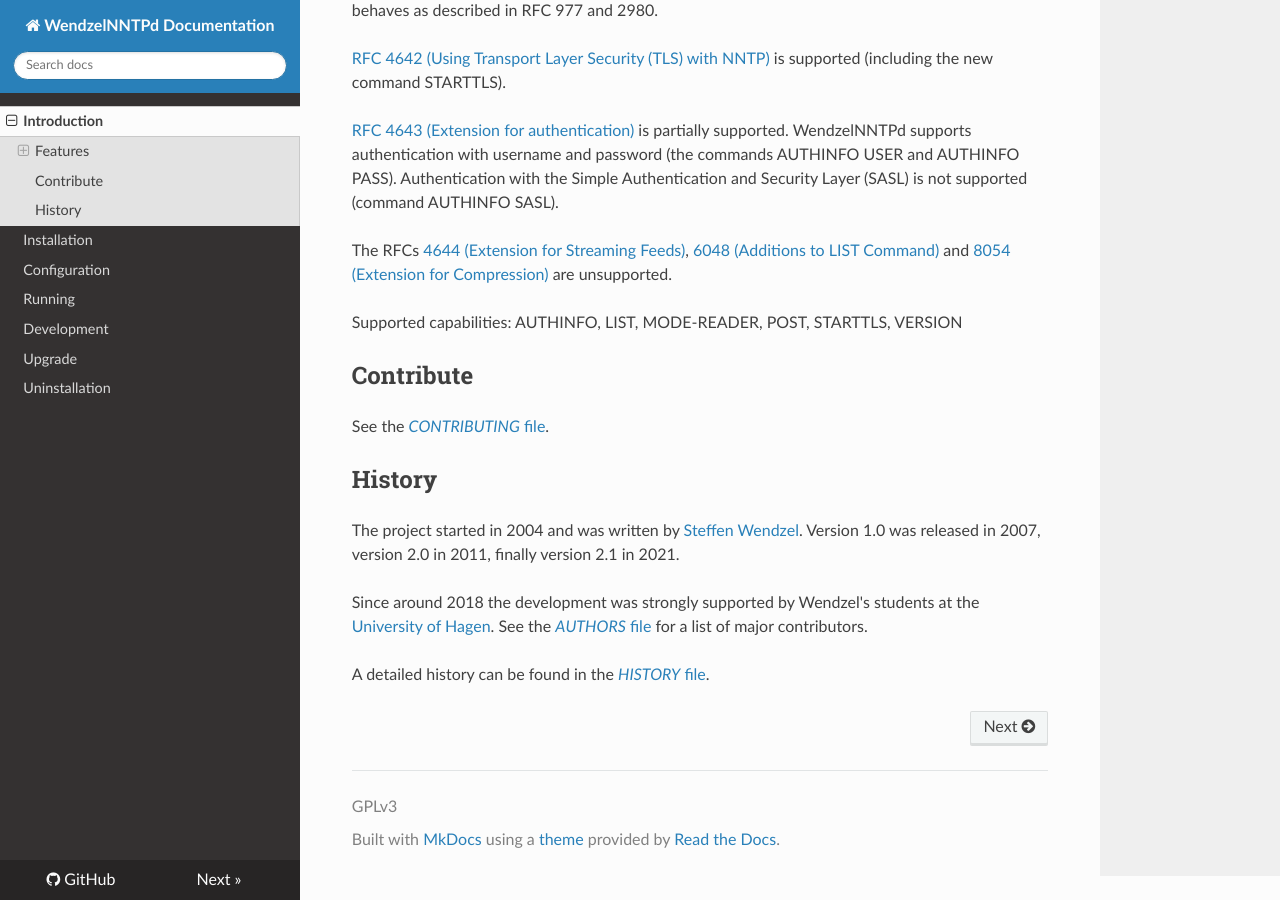
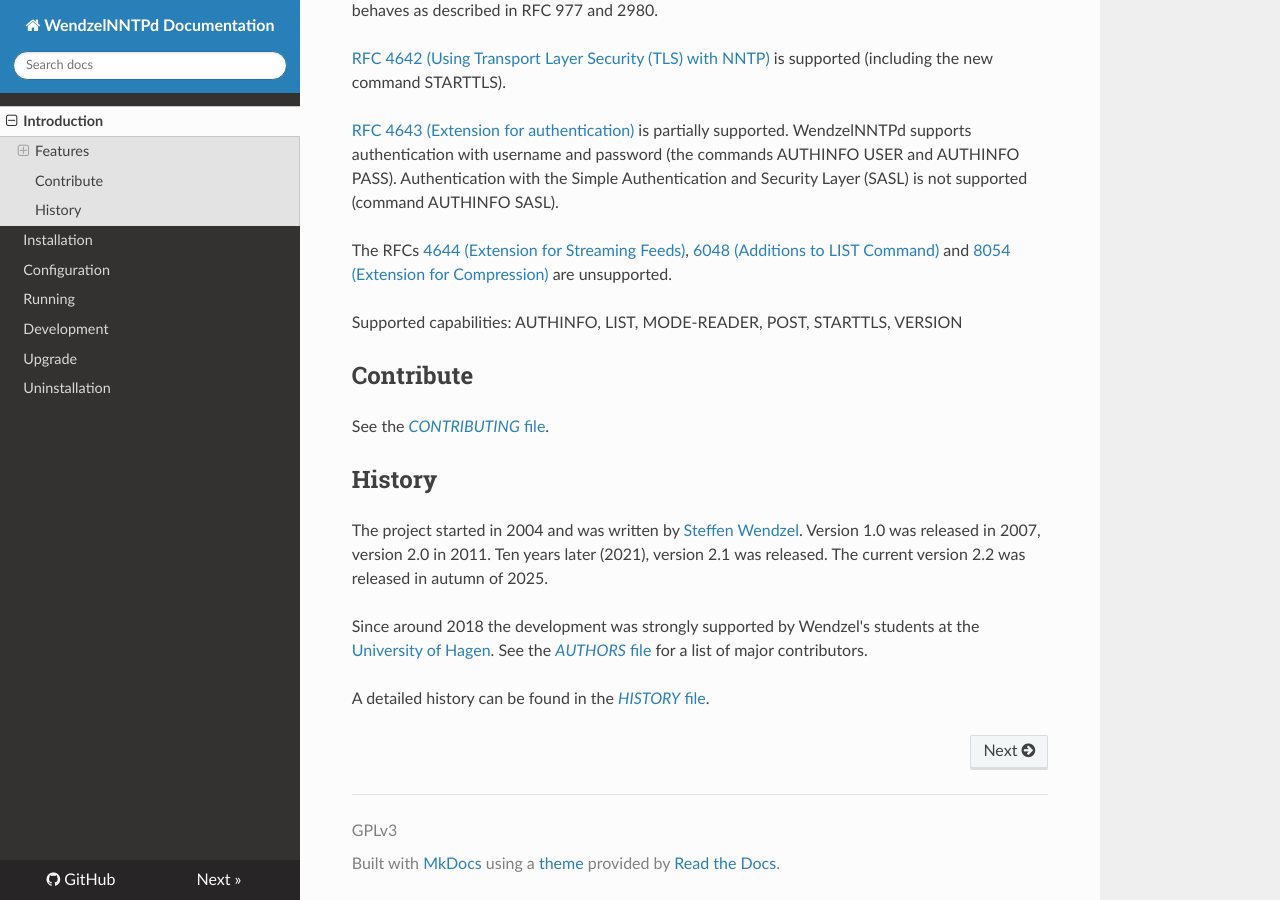
Before and after one commit to cdpxe/WendzelNNTPd, an MkDocs documentation site: the page built from docs/docs/index.md, in a window 1280 px wide and 900 px high, scrolled down 1815 px. Built offline with MkDocs 1.6.1, drawn with Linux system fonts in a browser that asks for light colours; nearby versions of some CDN libraries.

Commit message:
forgot v. 2.2 :)

```diff
--- a/docs/docs/index.md
+++ b/docs/docs/index.md
@@ -100,7 +100,8 @@
 ## History
 
 The project started in 2004 and was written by [Steffen Wendzel](https://www.wendzel.de).
-Version 1.0 was released in 2007, version 2.0 in 2011, finally version 2.1 in 2021.
+Version 1.0 was released in 2007, version 2.0 in 2011. Ten years later (2021), version 2.1 was released.
+The current version 2.2 was released in autumn of 2025.
 
 Since around 2018 the development was strongly supported by Wendzel's students at the
 [University of Hagen](https://en.wikipedia.org/wiki/University_of_Hagen). See the
```
